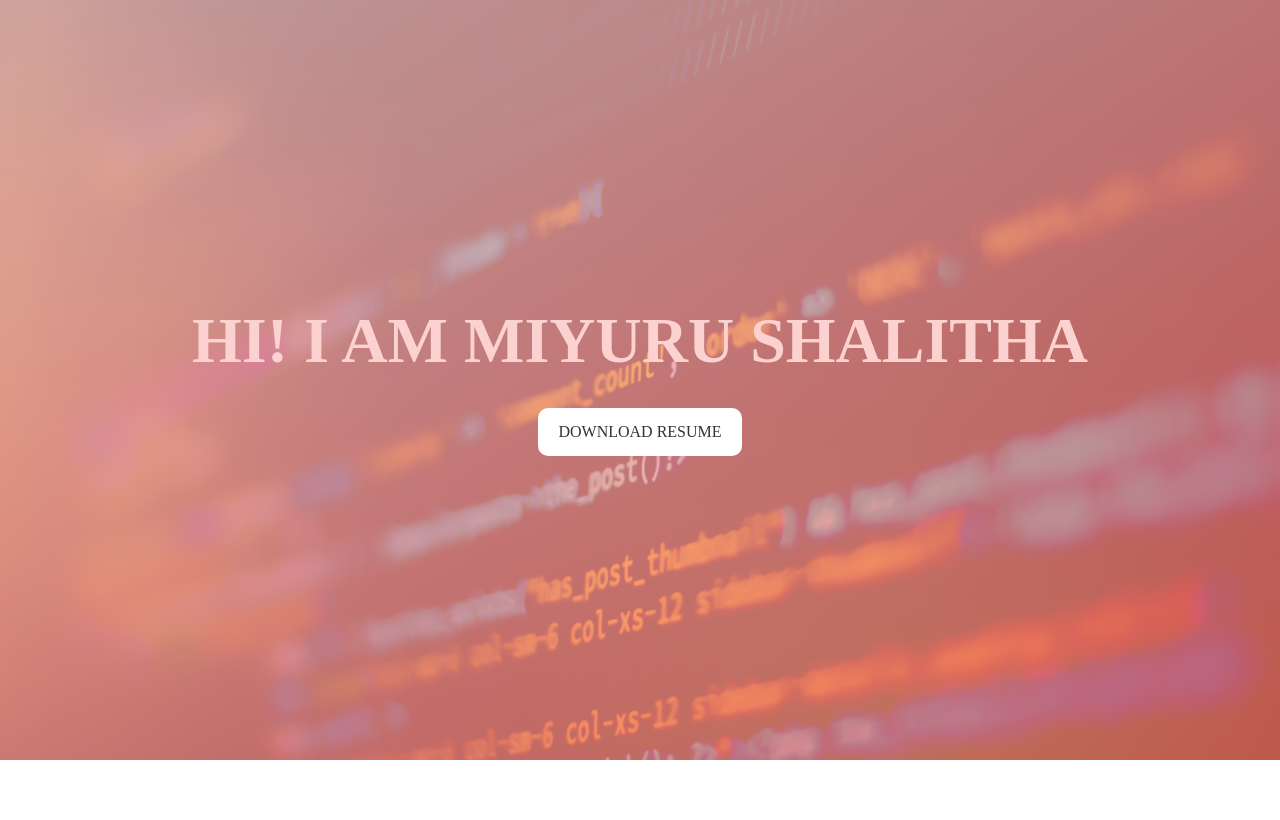
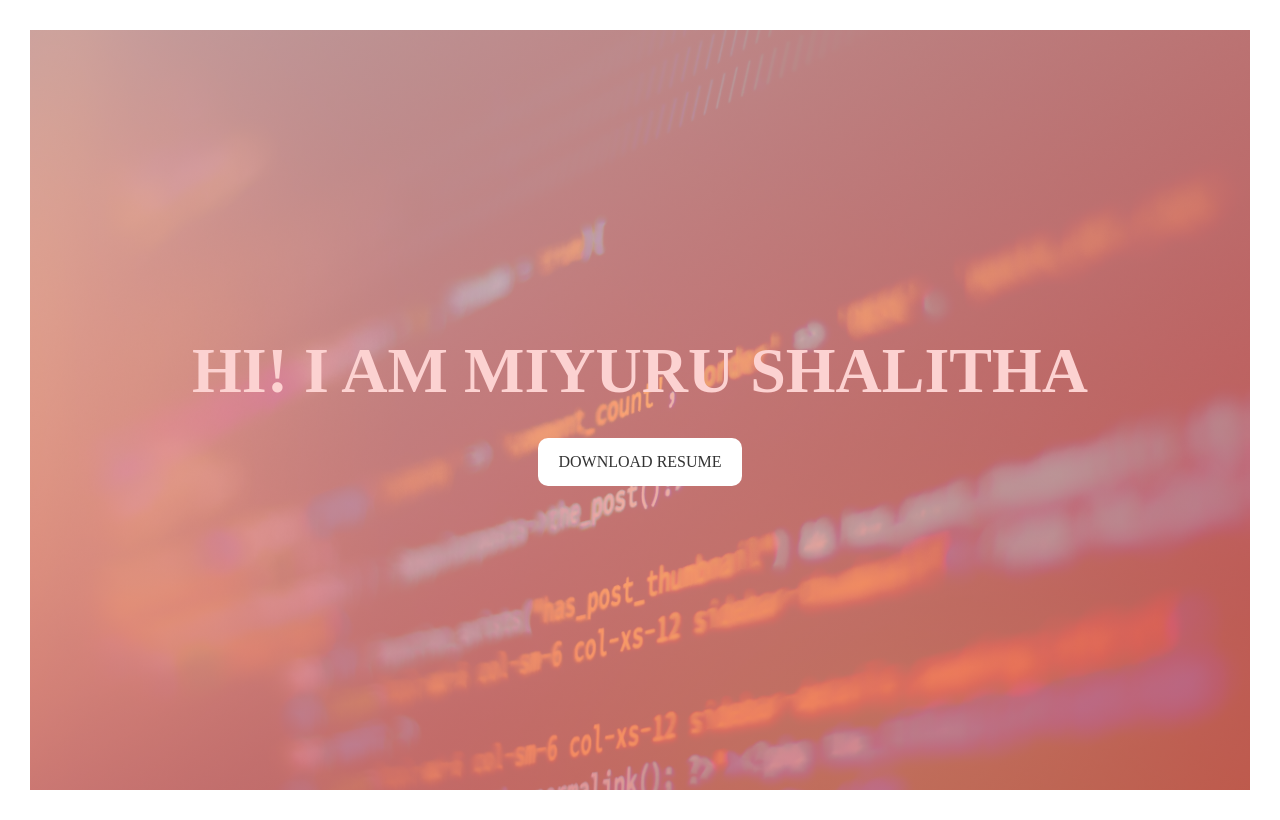
Before and after one commit to Miyuru-Shalitha/my-portfolio, a React (Create React App) app: page / in a window 1280 px wide. Built offline with nearby package versions, Linux system fonts and the light colour scheme.

Commit message:
Add some basic styles

```diff
--- a/src/scss/base/_base.scss
+++ b/src/scss/base/_base.scss
@@ -1,3 +1,5 @@
+@use "../abstracts" as *;
+
 *,
 *::after,
 *::before {
@@ -7,13 +9,15 @@
 }
 
 html {
+  font-size: $default-font-size;
 }
 
 body {
   box-sizing: border-box;
+  padding: rem(30);
 }
 
 ::selection {
-  // background-color: #ffff00; // TEST
-  // color: #00ffff; // TEST
+  background-color: var(--color-primary-light);
+  color: var(--color-primary);
 }
```
